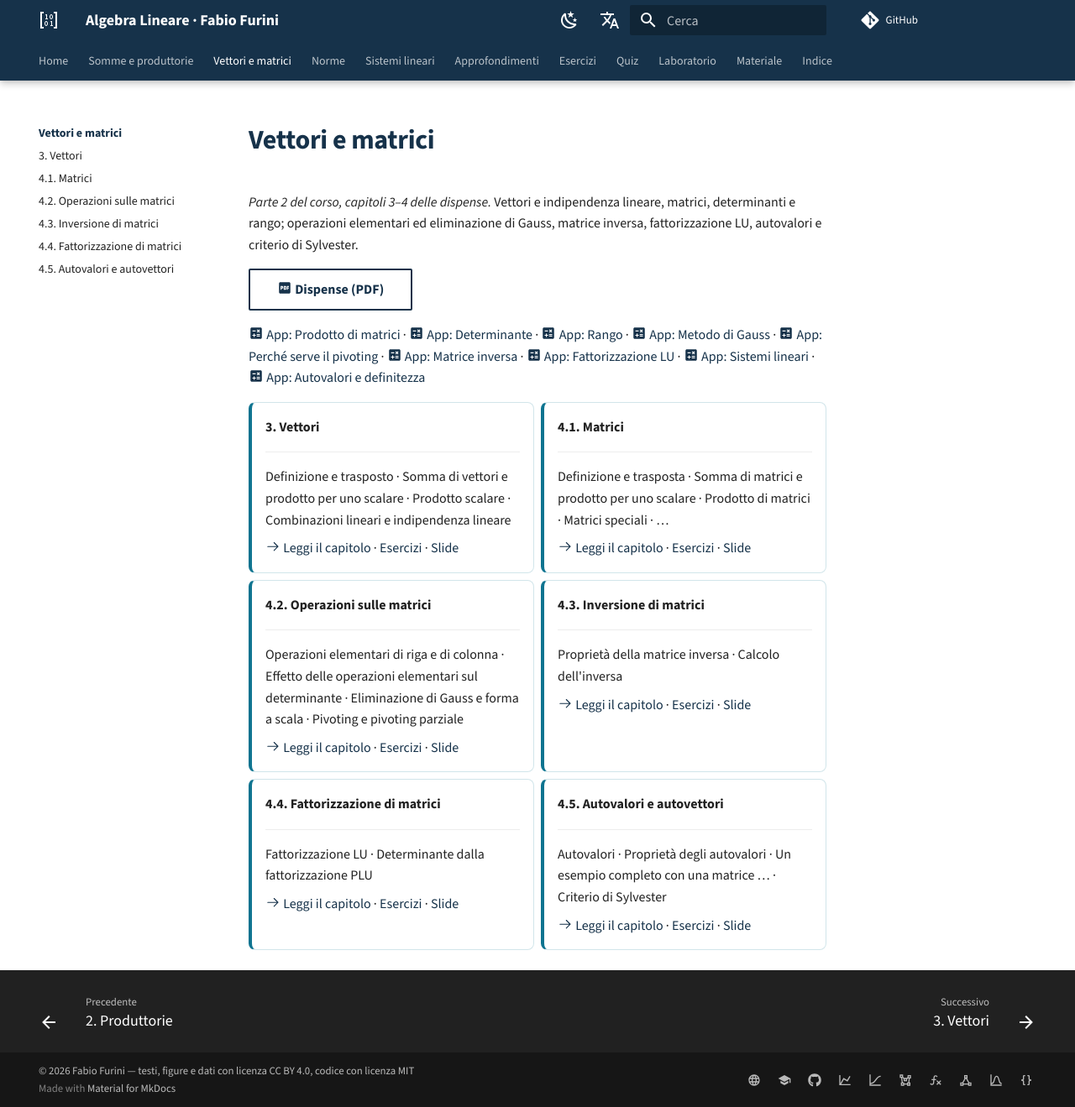
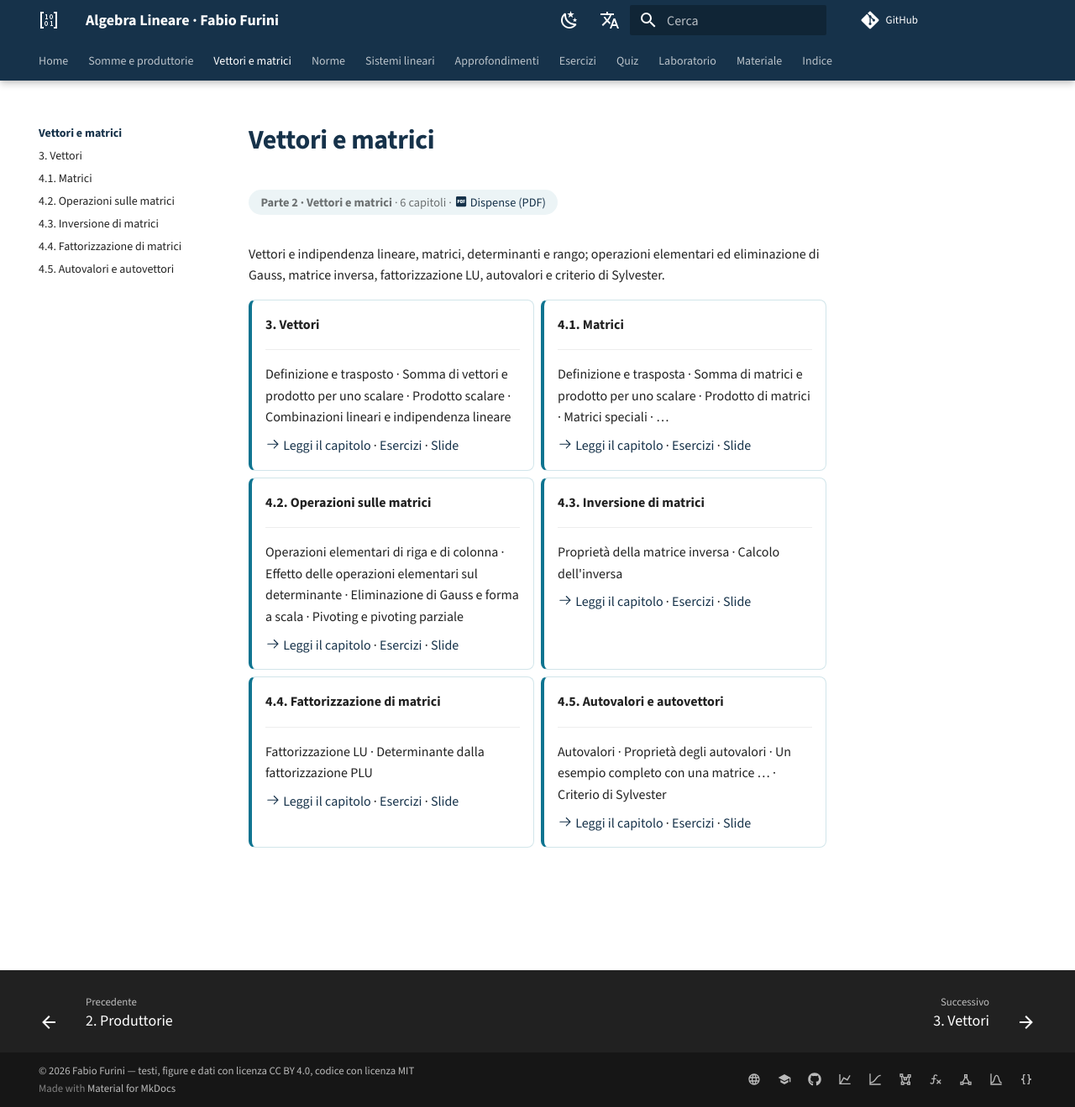
Before and after one commit to fabiofurini/algebra-lineare, an MkDocs documentation site: the page built from docs/vettori-matrici/index.md, in a window 1280 px wide and 1319 px high. Shown: the whole window at 84% size. Built offline with MkDocs 1.6.1 and Material for MkDocs 9.7.7, drawn with Linux system fonts in a browser that asks for light colours; comment, search, counter and statistics services are not loaded.

Commit message:
Pagine delle parti uguali in tutta la collana: barra piccola, presentazione, Leggi il capitolo · Esercizi · Slide
Co-Authored-By: Claude Opus 5.5 <noreply@anthropic.com>

```diff
--- a/docs/vettori-matrici/index.md
+++ b/docs/vettori-matrici/index.md
@@ -1,10 +1,12 @@
 # Vettori e matrici
 
-*Parte 2 del corso, capitoli 3–4 delle dispense.* Vettori e indipendenza lineare, matrici, determinanti e rango; operazioni elementari ed eliminazione di Gauss, matrice inversa, fattorizzazione LU, autovalori e criterio di Sylvester.
+<div class="info-capitolo" markdown>
 
-[:material-file-pdf-box: Dispense (PDF)](../pdf/dispense-algebra-lineare.pdf){ .md-button }
+**Parte 2 · Vettori e matrici** · 6 capitoli · [:material-file-pdf-box: Dispense (PDF)](../pdf/dispense-algebra-lineare.pdf)
 
-[:material-calculator-variant: App: Prodotto di matrici](../laboratorio/prodotto.md) · [:material-calculator-variant: App: Determinante](../laboratorio/determinante.md) · [:material-calculator-variant: App: Rango](../laboratorio/rango.md) · [:material-calculator-variant: App: Metodo di Gauss](../laboratorio/gauss.md) · [:material-calculator-variant: App: Perché serve il pivoting](../laboratorio/pivoting.md) · [:material-calculator-variant: App: Matrice inversa](../laboratorio/inversa.md) · [:material-calculator-variant: App: Fattorizzazione LU](../laboratorio/lu.md) · [:material-calculator-variant: App: Sistemi lineari](../laboratorio/sistemi.md) · [:material-calculator-variant: App: Autovalori e definitezza](../laboratorio/autovalori.md)
+</div>
+
+Vettori e indipendenza lineare, matrici, determinanti e rango; operazioni elementari ed eliminazione di Gauss, matrice inversa, fattorizzazione LU, autovalori e criterio di Sylvester.
 
 <div class="grid cards" markdown>
 
```
Also changed, not shown: docs/approfondimenti/index.md (+6 -2 lines), docs/somme/index.md (+5 -3 lines).
